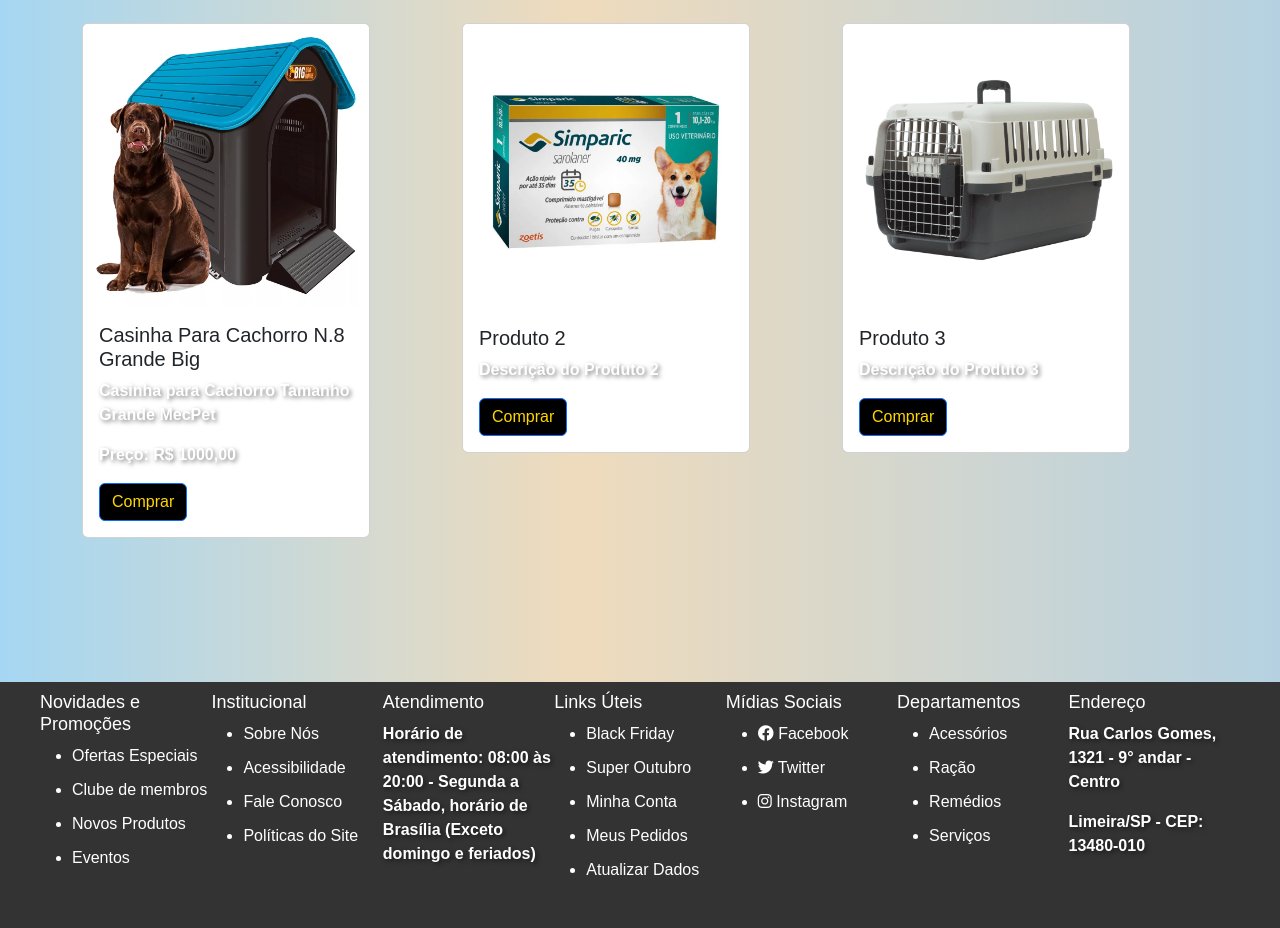
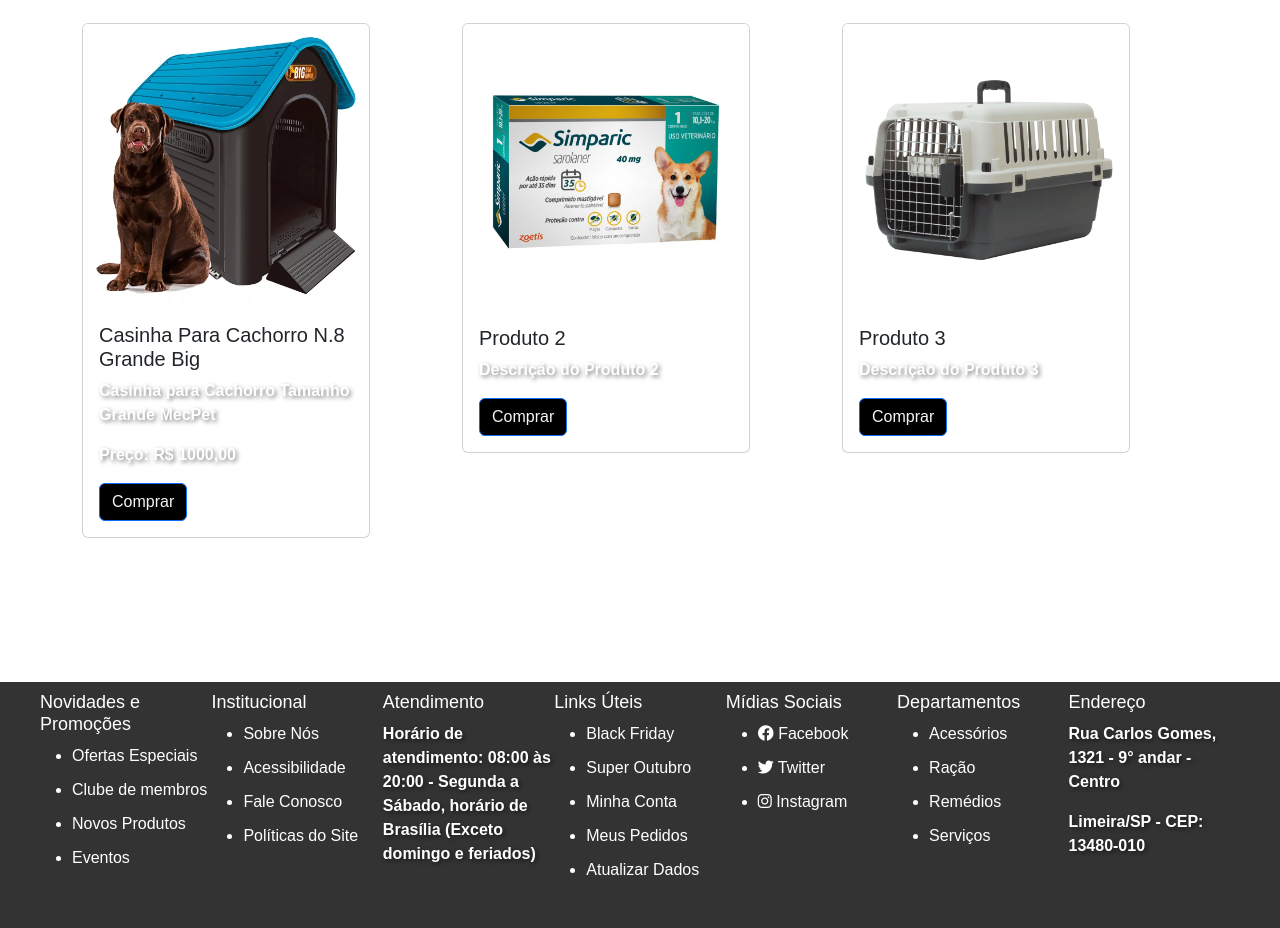
Before and after one commit to MateusOliveiraT25/KingPetShopXampp, a PHP site: page /KingPetShopXampp/ in a window 1280 px wide. Shown: the part 869-1797 px from the top of the page. Run offline with PHP 8.4, Linux system fonts and the light colour scheme.

Commit message:
05/12/2023

```diff
--- a/style.css
+++ b/style.css
@@ -1,5 +1,6 @@
 
 body {
+    background-color: white;
     margin: 0;
     padding: 0;
     font-family: Arial, sans-serif;
@@ -78,8 +79,7 @@ text-decoration:none;
 
 /* Estilos globais para o corpo do site */
 #bodyIndex {
-    background: rgb(0,140,218);
-    background: linear-gradient(90deg, rgba(0,140,218,0.3533788515406162) 0%, rgba(194,117,1,0.26094187675070024) 45%, rgba(0,98,153,0.29175420168067223) 100%);
+  background-color: white;
     margin: 0;
     padding: 0;
     font-family: Arial, sans-serif;
@@ -89,7 +89,7 @@ text-decoration:none;
     font-family: Arial, sans-serif;
 }
   #bodyAgendamentodeServiço{
-background-color: rgb(153, 102, 204);
+background-color: white;
     margin: 0;
     padding: 0;
     font-family: Arial, sans-serif;
@@ -227,7 +227,7 @@ padding: 0;
 /* Altera a cor do botão para preto com letras douradas */
 .btn.btn-primary {
   background-color: black; /* Cor de fundo preto */
-  color: gold; /* Cor do texto dourado */
+  color: whitesmoke; /* Cor do texto dourado */
 }
 
 /* Altera a cor do botão ao passar o mouse por cima */
```
Also changed, not shown: servicos_pet.html (+10 -0 lines).
